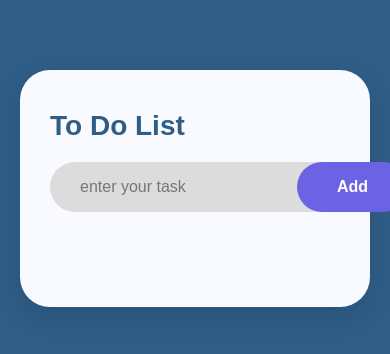
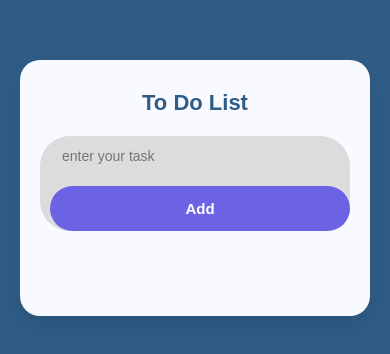
Before and after one commit to heeba123-sketch/todo, a plain HTML site: page index.html in a window 390 px wide. Shown: the part 234-588 px from the top of the page. Drawn offline with Linux system fonts and the light colour scheme.

Commit message:
Add files via upload

```diff
--- a/style.css
+++ b/style.css
@@ -121,3 +121,46 @@ ul li span:hover {
     color: #6b62e4;
     cursor: pointer;
 }
+@media (max-width: 600px) {
+  .toDoApp {
+    padding: 30px 20px 60px;
+    border-radius: 20px;
+  }
+
+  .toDoApp h2 {
+    font-size: 22px;
+    text-align: center;
+    flex-direction: column;
+    gap: 10px;
+  }
+
+  .row {
+    flex-direction: column;
+    align-items: stretch;
+    padding-left: 10px;
+    gap: 10px;
+  }
+
+  input {
+    width: 100%;
+    font-size: 14px;
+    padding: 12px;
+  }
+
+  button {
+    width: 100%;
+    padding: 14px 0;
+    font-size: 15px;
+  }
+
+  ul li {
+    font-size: 16px;
+    padding-left: 40px;
+  }
+
+  ul li span {
+    top: 10px;
+    right: 6px;
+    font-size: 20px;
+  }
+}
```
